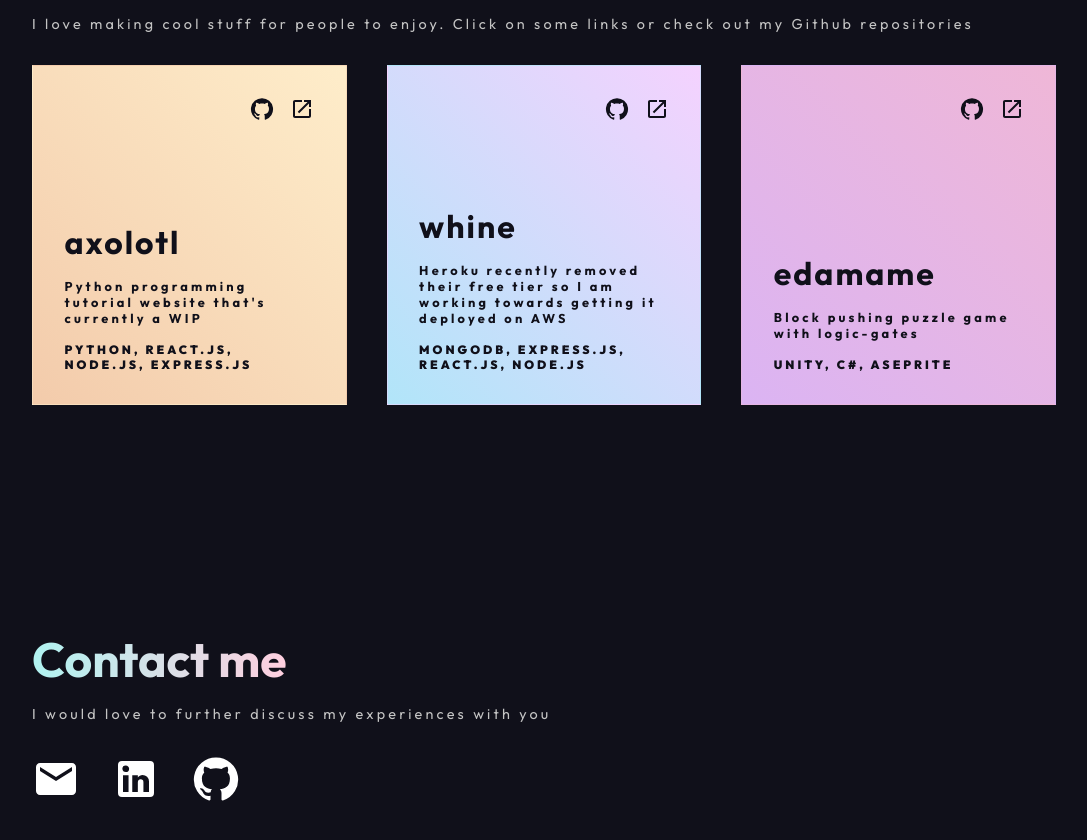
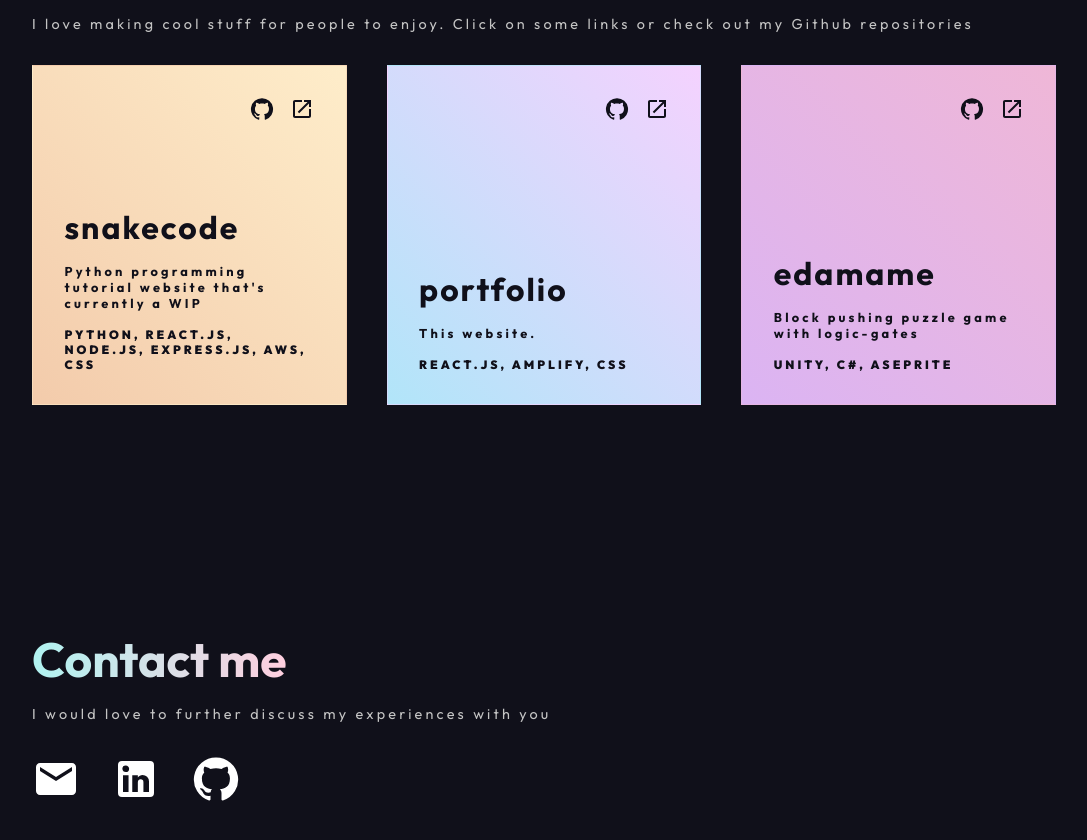
Before and after one commit to hwelsters/portfolio, a React (Create React App) app: page / in a window 1280 px wide. Shown: the part 1273-2113 px from the top of the page, without its empty margins (96-1183 px from the left). Built offline with nearby package versions, Linux system fonts and the light colour scheme.

Commit message:
Updated snakecode link

```diff
--- a/src/data/projects.ts
+++ b/src/data/projects.ts
@@ -1,17 +1,17 @@
 export const projects: Array<ProjectInterface> = [
   {
-    name: "axolotl",
+    name: "snakecode",
     description: "Python programming tutorial website that's currently a WIP",
     githubURL: "https://github.com/hwelsters/axolotl",
-    externalURL: "http://axolotl-env.eba-gtrsqkqr.us-west-1.elasticbeanstalk.com",
-    skills: "PYTHON, REACT.JS, NODE.JS, EXPRESS.JS"
+    externalURL: "http://www.snakecode.org/",
+    skills: "PYTHON, REACT.JS, NODE.JS, EXPRESS.JS, AWS, CSS"
   },
   {
-    name: "whine",
-    description: "Heroku recently removed their free tier so I am working towards getting it deployed on AWS",
-    githubURL: "https://github.com/hwelsters/whine",
-    externalURL: "https://whining.herokuapp.com/",
-    skills: "MONGODB, EXPRESS.JS, REACT.JS, NODE.JS"
+    name: "portfolio",
+    description: "This website.",
+    githubURL: "https://github.com/hwelsters/portfolio",
+    externalURL: "https://www.hwelsters.com/",
+    skills: "REACT.JS, AMPLIFY, CSS"
   },
   {
     name: "edamame",
```
